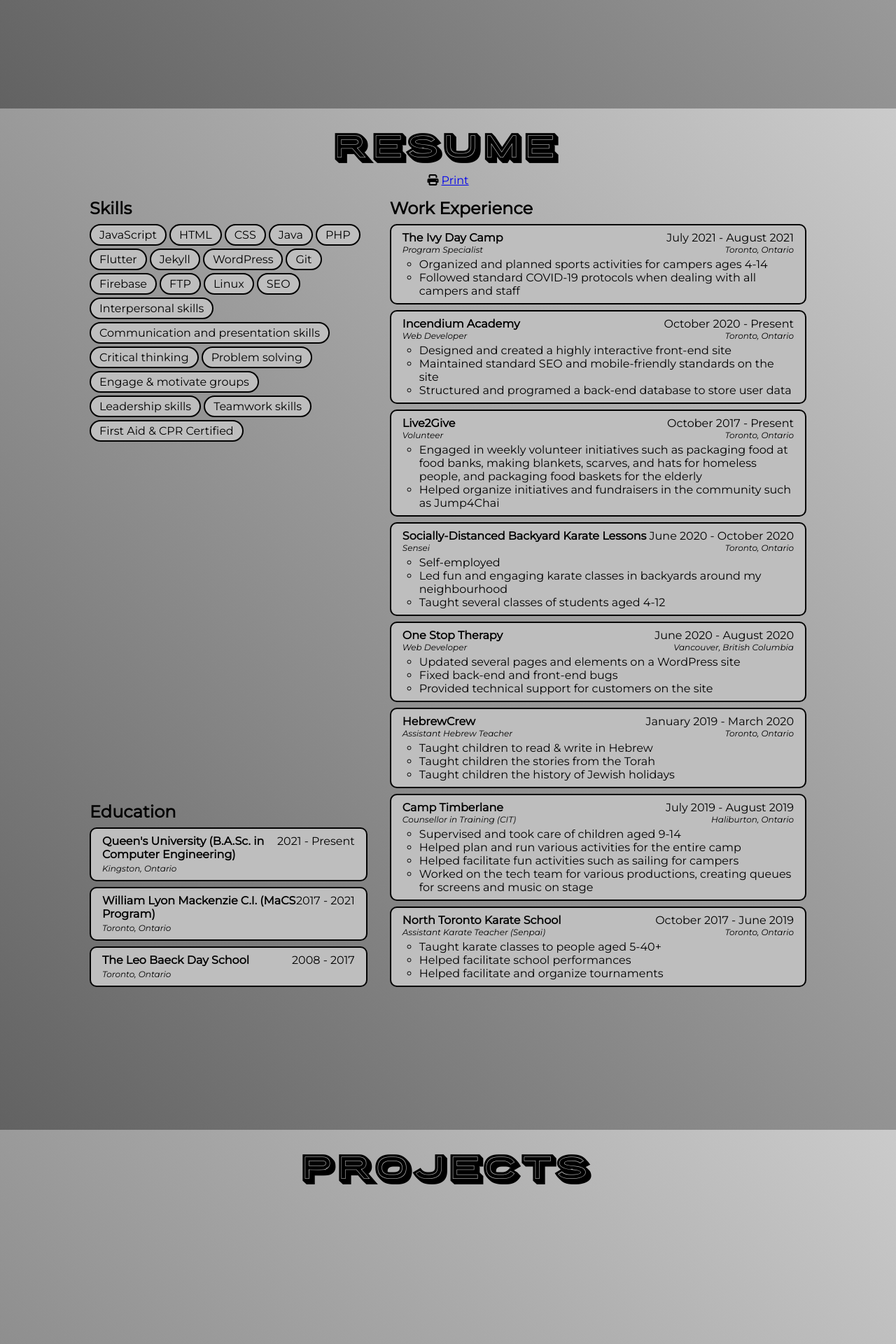
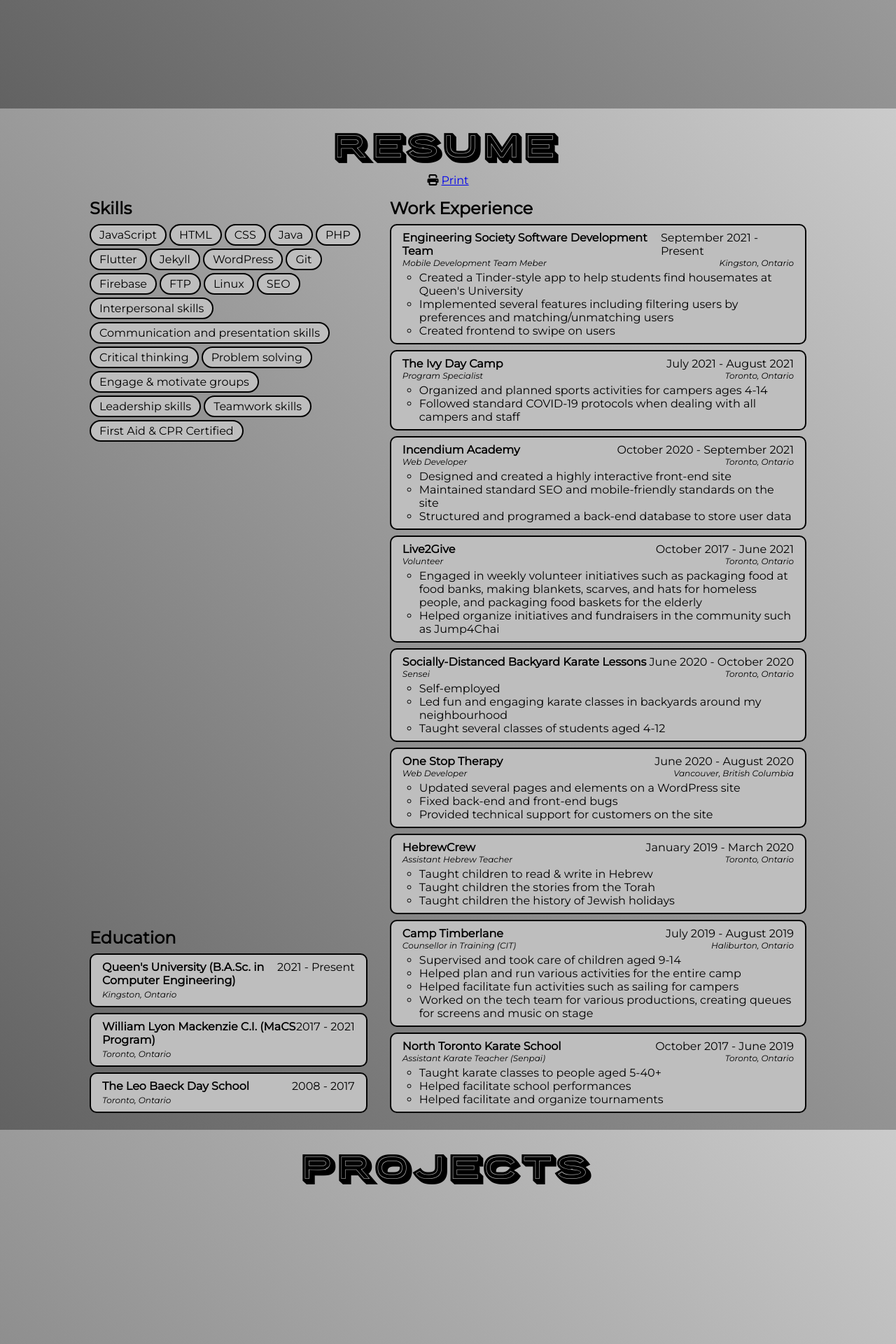
Before and after one commit to Jwiggiff/website, a Jekyll site: the page built from index.html, in a window 1280 px wide. Shown: the part 2763-4683 px from the top of the page at 70% size. Built offline with Jekyll 4.4.1, drawn with Linux system fonts in a browser that asks for light colours; nearby versions of some CDN libraries.

Commit message:
update experience

```diff
--- a/_data/experience.yml
+++ b/_data/experience.yml
@@ -1,3 +1,21 @@
+- organization: Engineering Society Software Development Team
+  url: https://www.engsoc.queensu.ca/
+  title: Mobile Development Team Meber
+  date: September 2021 - Present
+  location: Kingston, Ontario
+  description:
+    - Created a Tinder-style app to help students find housemates at Queen's University
+    - Implemented several features including filtering users by preferences and matching/unmatching users
+    - Created frontend to swipe on users
+  tags:
+    - Flutter
+    - Firebase
+    - Git
+    - Communication and presentation skills
+    - Critical thinking
+    - Problem solving
+    - Teamwork skills
+
 - organization: The Ivy Day Camp
   url: https://theivy.ca/
   title: Program Specialist
@@ -18,7 +36,7 @@
 - organization: Incendium Academy
   url: https://incendiumacademy.org/
   title: Web Developer
-  date: October 2020 - Present
+  date: October 2020 - September 2021
   location: Toronto, Ontario
   description:
     - Designed and created a highly interactive front-end site
@@ -40,7 +58,7 @@
 - organization: Live2Give
   url: https://canada.ncsy.org/live2give-for-boys/
   title: Volunteer
-  date: October 2017 - Present
+  date: October 2017 - June 2021
   location: Toronto, Ontario
   description:
     - Engaged in weekly volunteer initiatives such as packaging food at food banks, making blankets, scarves, and hats for homeless people, and packaging food baskets for the elderly
```
